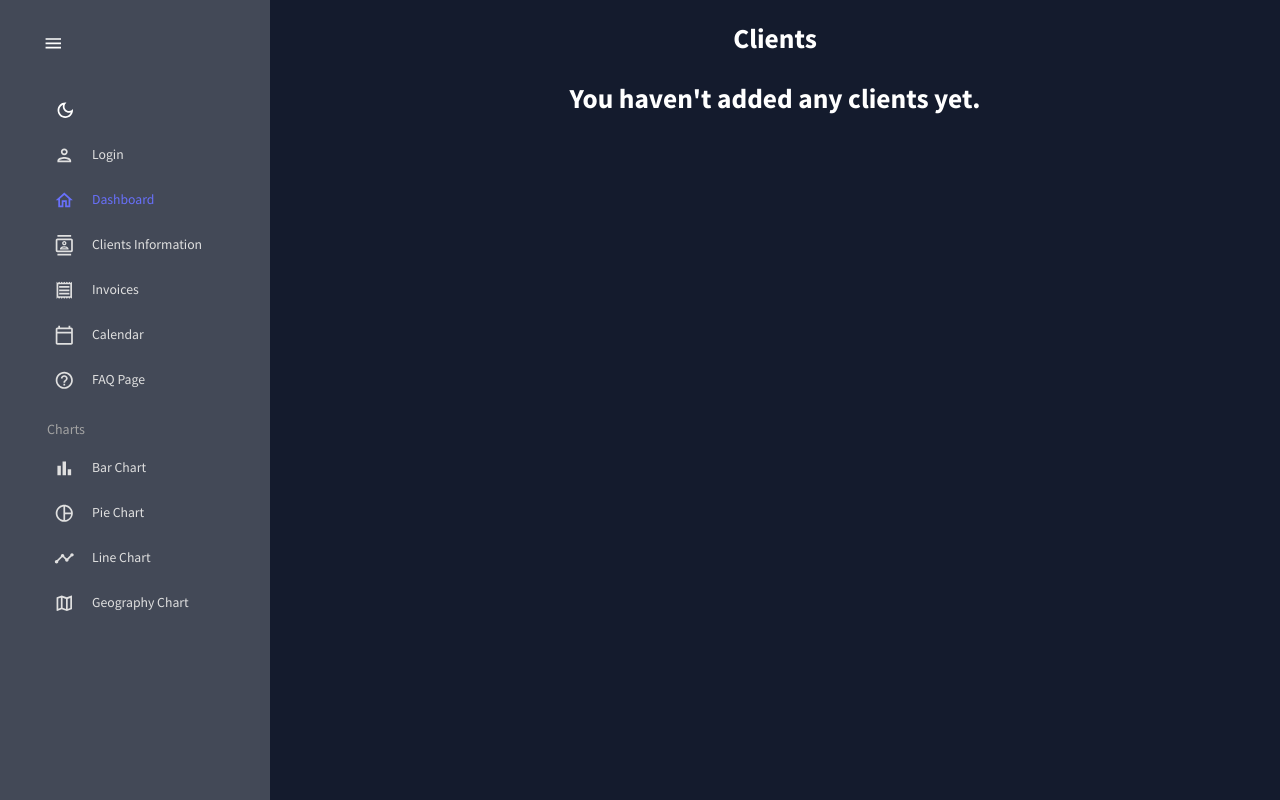
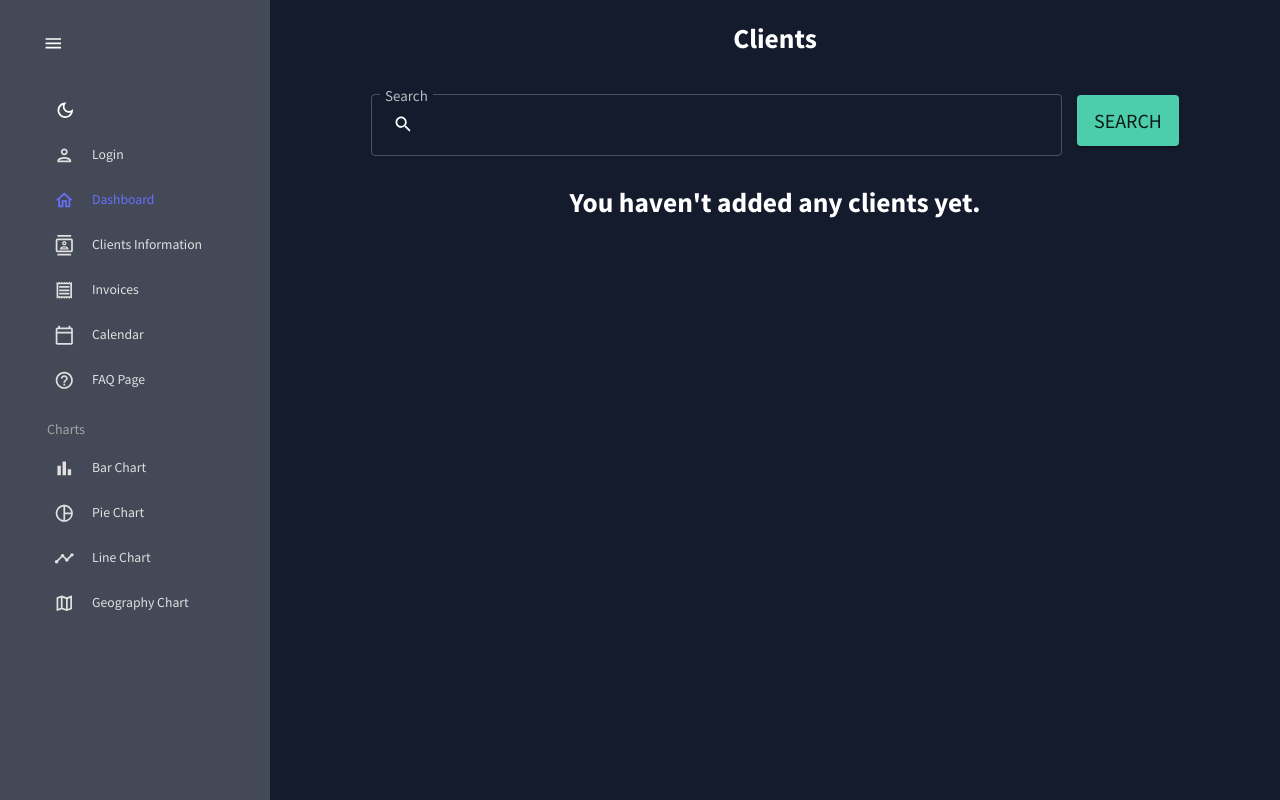
Before and after one commit to BaseBenjamin13/dashboard_client, a React (Create React App) app: page /clients in a window 1280 px wide. Built offline with nearby package versions, Linux system fonts and the light colour scheme.

Commit message:
adding search bar to clients page

```diff
--- a/src/App.css
+++ b/src/App.css
@@ -8,3 +8,11 @@
     align-self: center;
     width: 100%;
 }
+
+.search-form {
+    display: flex;
+    align-items: center;
+    width: 80%;
+    margin: 0 auto;
+    margin-bottom: 15px;
+}
--- /dev/null
+++ b/src/components/clients/ClientsSearch.js
@@ -0,0 +1,41 @@
+import React from 'react';
+
+import { TextField, useTheme, Button, IconButton, InputAdornment} from "@mui/material";
+import SearchIcon from '@mui/icons-material/Search';
+
+function ClientsSearch() {
+    return (
+        <div>
+            <form className='search-form'>
+                <TextField
+                    InputProps={{
+                        style: { fontSize: 20 },
+                        startAdornment: (
+                            <InputAdornment position="start">
+                                <IconButton
+                                    aria-label="search icon"
+                                >
+                                    <SearchIcon />
+                                </IconButton>
+                            </InputAdornment>
+                        )
+                    }}
+                    // InputProps={{ style: { fontSize: 20 } }}
+                    InputLabelProps={{ style: { fontSize: 20 } }}
+                    fullWidth
+                    margin="normal"
+                    id="search"
+                    label="Search"
+                    variant="outlined"
+                    color="secondary"
+                    // onChange={(e) => handleFormChange(searchForm, setSearchForm, e)}
+                />
+
+                <Button size="large" style={{ fontSize: '20px', marginLeft: '15px' }} variant="contained" type="submit" color="secondary">Search</Button>
+
+            </form>
+        </div>
+    )
+}
+
+export default ClientsSearch
--- a/src/pages/ClientsPage.js
+++ b/src/pages/ClientsPage.js
@@ -4,6 +4,7 @@ import axios from 'axios';
 
 import { UserContext } from '../contexts/UserContext';
 import ClientsTable from '../components/clients/ClientsTable';
+import ClientsSearch from '../components/clients/ClientsSearch';
 
 function ClientsPage() {
 
@@ -24,6 +25,8 @@ function ClientsPage() {
         <div>
             <h1>Clients</h1>
 
+            <ClientsSearch />
+
             {clients ?
                 <ClientsTable clients={clients} />
                 : <h1>You haven't added any clients yet.</h1>
```
